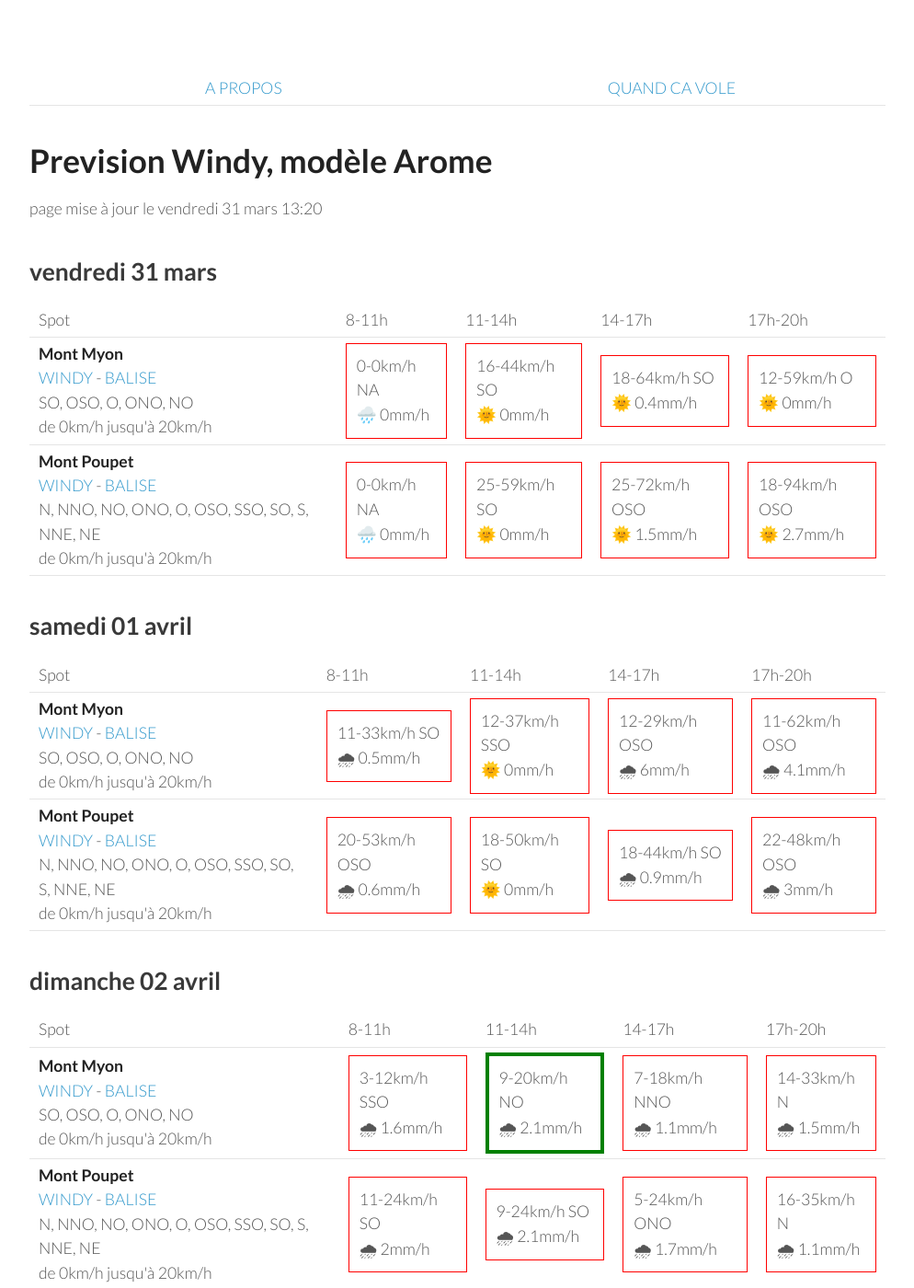
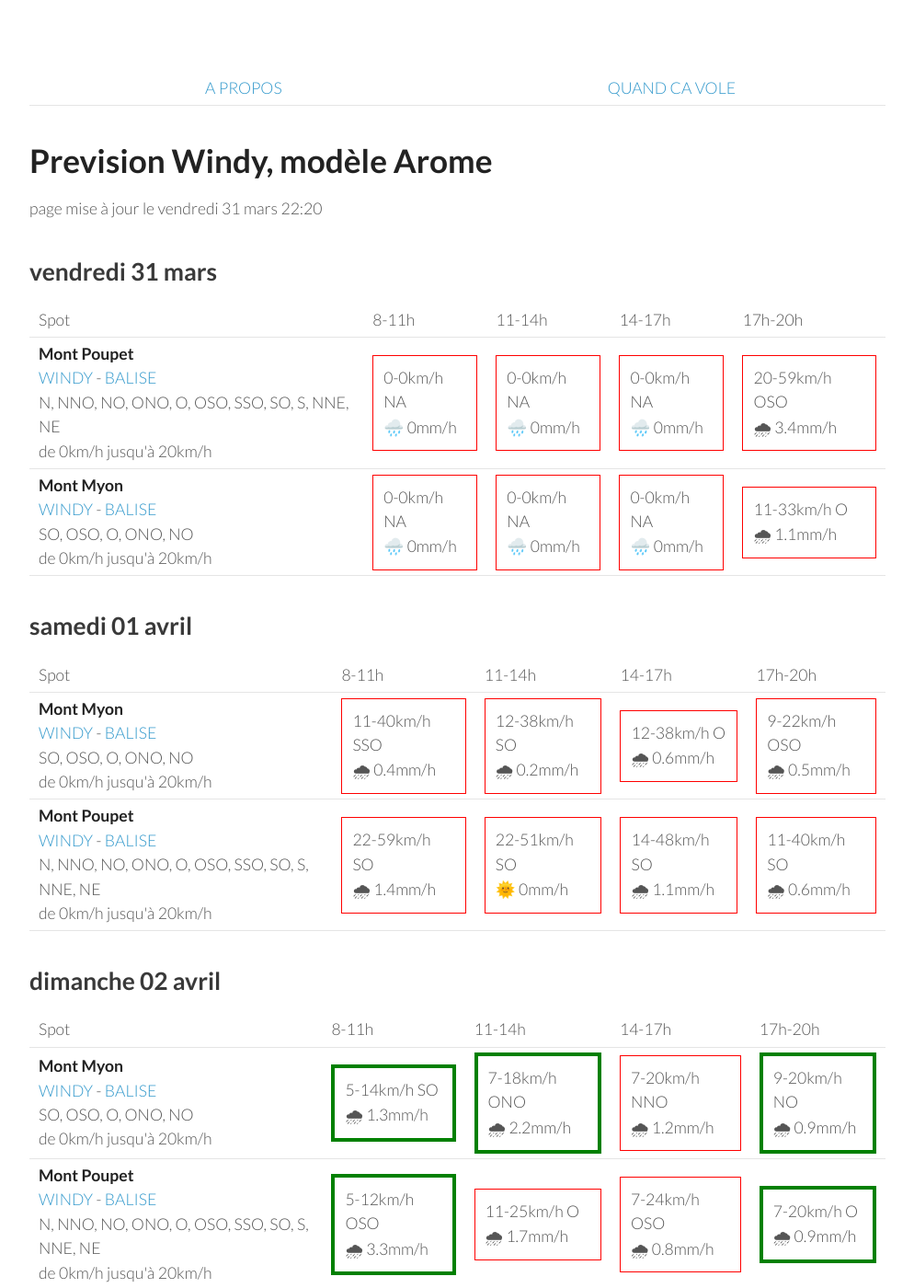
Before and after one commit to parapente-dans-le-nord/parapente-dans-le-nord.github.io, a Jekyll site: the page built from jura.markdown, in a window 1280 px wide and 1400 px high. Shown: the whole window at 92% size, without its empty margins (26-1020 px from the left). Built offline with Jekyll 4.4.1, drawn with Linux system fonts in a browser that asks for light colours; some of the changed text lies outside the part shown.

Commit message:
update index.markdown

```diff
--- a/jura.markdown
+++ b/jura.markdown
@@ -7,7 +7,7 @@ title:  "Tous les spots"
 {: .links}
 
 # Prevision Windy, modèle Arome
-page mise à jour le vendredi 31 mars 13:20
+page mise à jour le vendredi 31 mars 22:20
 
 ## vendredi 31 mars
 
@@ -22,21 +22,21 @@ page mise à jour le vendredi 31 mars 13:20
       <td>17h-20h</td>
     </tr>
 <tr>
+        <td><strong>Mont Poupet</strong><br><a href="https://windy.com/46.970/5.876?46.541,5.876,8">WINDY</a> - <span class=""><a href="http://www.balisemeteo.com/balise.php?idBalise=92">BALISE</a> </span><br> <span class="vent-favorable">N, NNO, NO, ONO, O, OSO, SSO, SO, S, NNE, NE</span><br><span class="force-vent">de 0km/h jusqu'à 20km/h</span> </td>
+
+            <td><div class="not-flyable"><p>0-0km/h NA</p><p>🌧️ 0mm/h</p></div></td>
+            <td><div class="not-flyable"><p>0-0km/h NA</p><p>🌧️ 0mm/h</p></div></td>
+            <td><div class="not-flyable"><p>0-0km/h NA</p><p>🌧️ 0mm/h</p></div></td>
+            <td><div class="not-flyable"><p>20-59km/h OSO</p><p>🌧 3.4mm/h</p></div></td>
+
+    </tr>
+<tr>
         <td><strong>Mont Myon</strong><br><a href="https://windy.com/46.331/5.397?45.898,5.394,8,m:eWoagj8">WINDY</a> - <span class=""><a href="http://www.balisemeteo.com/balise.php?idBalise=70">BALISE</a> </span><br> <span class="vent-favorable">SO, OSO, O, ONO, NO</span><br><span class="force-vent">de 0km/h jusqu'à 20km/h</span> </td>
 
             <td><div class="not-flyable"><p>0-0km/h NA</p><p>🌧️ 0mm/h</p></div></td>
-            <td><div class="not-flyable"><p>16-44km/h SO</p><p>🌞 0mm/h</p></div></td>
-            <td><div class="not-flyable"><p>18-64km/h SO</p><p>🌞 0.4mm/h</p></div></td>
-            <td><div class="not-flyable"><p>12-59km/h O</p><p>🌞 0mm/h</p></div></td>
-
-    </tr>
-<tr>
-        <td><strong>Mont Poupet</strong><br><a href="https://windy.com/46.970/5.876?46.541,5.876,8">WINDY</a> - <span class=""><a href="http://www.balisemeteo.com/balise.php?idBalise=92">BALISE</a> </span><br> <span class="vent-favorable">N, NNO, NO, ONO, O, OSO, SSO, SO, S, NNE, NE</span><br><span class="force-vent">de 0km/h jusqu'à 20km/h</span> </td>
-
             <td><div class="not-flyable"><p>0-0km/h NA</p><p>🌧️ 0mm/h</p></div></td>
-            <td><div class="not-flyable"><p>25-59km/h SO</p><p>🌞 0mm/h</p></div></td>
-            <td><div class="not-flyable"><p>25-72km/h OSO</p><p>🌞 1.5mm/h</p></div></td>
-            <td><div class="not-flyable"><p>18-94km/h OSO</p><p>🌞 2.7mm/h</p></div></td>
+            <td><div class="not-flyable"><p>0-0km/h NA</p><p>🌧️ 0mm/h</p></div></td>
+            <td><div class="not-flyable"><p>11-33km/h O</p><p>🌧 1.1mm/h</p></div></td>
 
     </tr>
 
@@ -58,20 +58,20 @@ page mise à jour le vendredi 31 mars 13:20
 <tr>
         <td><strong>Mont Myon</strong><br><a href="https://windy.com/46.331/5.397?45.898,5.394,8,m:eWoagj8">WINDY</a> - <span class=""><a href="http://www.balisemeteo.com/balise.php?idBalise=70">BALISE</a> </span><br> <span class="vent-favorable">SO, OSO, O, ONO, NO</span><br><span class="force-vent">de 0km/h jusqu'à 20km/h</span> </td>
 
-            <td><div class="not-flyable"><p>11-33km/h SO</p><p>🌧 0.5mm/h</p></div></td>
-            <td><div class="not-flyable"><p>12-37km/h SSO</p><p>🌞 0mm/h</p></div></td>
-            <td><div class="not-flyable"><p>12-29km/h OSO</p><p>🌧 6mm/h</p></div></td>
-            <td><div class="not-flyable"><p>11-62km/h OSO</p><p>🌧 4.1mm/h</p></div></td>
+            <td><div class="not-flyable"><p>11-40km/h SSO</p><p>🌧 0.4mm/h</p></div></td>
+            <td><div class="not-flyable"><p>12-38km/h SO</p><p>🌧 0.2mm/h</p></div></td>
+            <td><div class="not-flyable"><p>12-38km/h O</p><p>🌧 0.6mm/h</p></div></td>
+            <td><div class="not-flyable"><p>9-22km/h OSO</p><p>🌧 0.5mm/h</p></div></td>
 
 
     </tr>
 <tr>
         <td><strong>Mont Poupet</strong><br><a href="https://windy.com/46.970/5.876?46.541,5.876,8">WINDY</a> - <span class=""><a href="http://www.balisemeteo.com/balise.php?idBalise=92">BALISE</a> </span><br> <span class="vent-favorable">N, NNO, NO, ONO, O, OSO, SSO, SO, S, NNE, NE</span><br><span class="force-vent">de 0km/h jusqu'à 20km/h</span> </td>
 
-            <td><div class="not-flyable"><p>20-53km/h OSO</p><p>🌧 0.6mm/h</p></div></td>
-            <td><div class="not-flyable"><p>18-50km/h SO</p><p>🌞 0mm/h</p></div></td>
-            <td><div class="not-flyable"><p>18-44km/h SO</p><p>🌧 0.9mm/h</p></div></td>
-            <td><div class="not-flyable"><p>22-48km/h OSO</p><p>🌧 3mm/h</p></div></td>
+            <td><div class="not-flyable"><p>22-59km/h SO</p><p>🌧 1.4mm/h</p></div></td>
+            <td><div class="not-flyable"><p>22-51km/h SO</p><p>🌞 0mm/h</p></div></td>
+            <td><div class="not-flyable"><p>14-48km/h SO</p><p>🌧 1.1mm/h</p></div></td>
+            <td><div class="not-flyable"><p>11-40km/h SO</p><p>🌧 0.6mm/h</p></div></td>
 
 
     </tr>
@@ -94,20 +94,20 @@ page mise à jour le vendredi 31 mars 13:20
 <tr>
         <td><strong>Mont Myon</strong><br><a href="https://windy.com/46.331/5.397?45.898,5.394,8,m:eWoagj8">WINDY</a> - <span class=""><a href="http://www.balisemeteo.com/balise.php?idBalise=70">BALISE</a> </span><br> <span class="vent-favorable">SO, OSO, O, ONO, NO</span><br><span class="force-vent">de 0km/h jusqu'à 20km/h</span> </td>
 
-            <td><div class="not-flyable"><p>3-12km/h SSO</p><p>🌧 1.6mm/h</p></div></td>
-            <td><div class="flyable"><p>9-20km/h NO</p><p>🌧 2.1mm/h</p></div></td>
-            <td><div class="not-flyable"><p>7-18km/h NNO</p><p>🌧 1.1mm/h</p></div></td>
-            <td><div class="not-flyable"><p>14-33km/h N</p><p>🌧 1.5mm/h</p></div></td>
+            <td><div class="flyable"><p>5-14km/h SO</p><p>🌧 1.3mm/h</p></div></td>
+            <td><div class="flyable"><p>7-18km/h ONO</p><p>🌧 2.2mm/h</p></div></td>
+            <td><div class="not-flyable"><p>7-20km/h NNO</p><p>🌧 1.2mm/h</p></div></td>
+            <td><div class="flyable"><p>9-20km/h NO</p><p>🌧 0.9mm/h</p></div></td>
 
 
     </tr>
 <tr>
         <td><strong>Mont Poupet</strong><br><a href="https://windy.com/46.970/5.876?46.541,5.876,8">WINDY</a> - <span class=""><a href="http://www.balisemeteo.com/balise.php?idBalise=92">BALISE</a> </span><br> <span class="vent-favorable">N, NNO, NO, ONO, O, OSO, SSO, SO, S, NNE, NE</span><br><span class="force-vent">de 0km/h jusqu'à 20km/h</span> </td>
 
-            <td><div class="not-flyable"><p>11-24km/h SO</p><p>🌧 2mm/h</p></div></td>
-            <td><div class="not-flyable"><p>9-24km/h SO</p><p>🌧 2.1mm/h</p></div></td>
-            <td><div class="not-flyable"><p>5-24km/h ONO</p><p>🌧 1.7mm/h</p></div></td>
-            <td><div class="not-flyable"><p>16-35km/h N</p><p>🌧 1.1mm/h</p></div></td>
+            <td><div class="flyable"><p>5-12km/h OSO</p><p>🌧 3.3mm/h</p></div></td>
+            <td><div class="not-flyable"><p>11-25km/h O</p><p>🌧 1.7mm/h</p></div></td>
+            <td><div class="not-flyable"><p>7-24km/h OSO</p><p>🌧 0.8mm/h</p></div></td>
+            <td><div class="flyable"><p>7-20km/h O</p><p>🌧 0.9mm/h</p></div></td>
 
 
     </tr>
@@ -130,20 +130,20 @@ page mise à jour le vendredi 31 mars 13:20
 <tr>
         <td><strong>Mont Poupet</strong><br><a href="https://windy.com/46.970/5.876?46.541,5.876,8">WINDY</a> - <span class=""><a href="http://www.balisemeteo.com/balise.php?idBalise=92">BALISE</a> </span><br> <span class="vent-favorable">N, NNO, NO, ONO, O, OSO, SSO, SO, S, NNE, NE</span><br><span class="force-vent">de 0km/h jusqu'à 20km/h</span> </td>
 
-            <td><div class="not-flyable"><p>18-37km/h NE</p><p>🌞 0mm/h</p></div></td>
-            <td><div class="not-flyable"><p>25-51km/h NE</p><p>🌞 0mm/h</p></div></td>
-            <td><div class="not-flyable"><p>25-57km/h NE</p><p>🌞 0mm/h</p></div></td>
-            <td><div class="not-flyable"><p>24-57km/h NE</p><p>🌞 0mm/h</p></div></td>
+            <td><div class="not-flyable"><p>12-27km/h NE</p><p>🌞 0mm/h</p></div></td>
+            <td><div class="not-flyable"><p>18-42km/h NE</p><p>🌞 0mm/h</p></div></td>
+            <td><div class="not-flyable"><p>24-53km/h NE</p><p>🌞 0mm/h</p></div></td>
+            <td><div class="not-flyable"><p>25-55km/h NE</p><p>🌞 0mm/h</p></div></td>
 
 
     </tr>
 <tr>
         <td><strong>Mont Myon</strong><br><a href="https://windy.com/46.331/5.397?45.898,5.394,8,m:eWoagj8">WINDY</a> - <span class=""><a href="http://www.balisemeteo.com/balise.php?idBalise=70">BALISE</a> </span><br> <span class="vent-favorable">SO, OSO, O, ONO, NO</span><br><span class="force-vent">de 0km/h jusqu'à 20km/h</span> </td>
 
-            <td><div class="not-flyable"><p>16-33km/h N</p><p>🌞 0mm/h</p></div></td>
-            <td><div class="not-flyable"><p>22-48km/h NNE</p><p>🌞 0mm/h</p></div></td>
-            <td><div class="not-flyable"><p>24-51km/h NNE</p><p>🌞 0mm/h</p></div></td>
-            <td><div class="not-flyable"><p>24-53km/h NNE</p><p>🌞 0mm/h</p></div></td>
+            <td><div class="not-flyable"><p>14-29km/h N</p><p>🌞 0mm/h</p></div></td>
+            <td><div class="not-flyable"><p>18-40km/h NNE</p><p>🌞 0mm/h</p></div></td>
+            <td><div class="not-flyable"><p>22-50km/h N</p><p>🌞 0mm/h</p></div></td>
+            <td><div class="not-flyable"><p>24-53km/h N</p><p>🌞 0mm/h</p></div></td>
 
 
     </tr>
@@ -164,22 +164,22 @@ page mise à jour le vendredi 31 mars 13:20
       <td>17h-20h</td>
     </tr>
 <tr>
-        <td><strong>Mont Poupet</strong><br><a href="https://windy.com/46.970/5.876?46.541,5.876,8">WINDY</a> - <span class=""><a href="http://www.balisemeteo.com/balise.php?idBalise=92">BALISE</a> </span><br> <span class="vent-favorable">N, NNO, NO, ONO, O, OSO, SSO, SO, S, NNE, NE</span><br><span class="force-vent">de 0km/h jusqu'à 20km/h</span> </td>
+        <td><strong>Mont Myon</strong><br><a href="https://windy.com/46.331/5.397?45.898,5.394,8,m:eWoagj8">WINDY</a> - <span class=""><a href="http://www.balisemeteo.com/balise.php?idBalise=70">BALISE</a> </span><br> <span class="vent-favorable">SO, OSO, O, ONO, NO</span><br><span class="force-vent">de 0km/h jusqu'à 20km/h</span> </td>
 
-            <td><div class="not-flyable"><p>11-27km/h NE</p><p>🌞 0mm/h</p></div></td>
-            <td><div class="not-flyable"><p>14-35km/h NNE</p><p>🌞 0mm/h</p></div></td>
-            <td><div class="not-flyable"><p>18-40km/h NNE</p><p>🌞 0mm/h</p></div></td>
-            <td><div class="not-flyable"><p>16-42km/h NNE</p><p>🌞 0mm/h</p></div></td>
+            <td><div class="not-flyable"><p>3-12km/h NNE</p><p>🌞 0mm/h</p></div></td>
+            <td><div class="flyable"><p>7-20km/h NO</p><p>🌞 0mm/h</p></div></td>
+            <td><div class="not-flyable"><p>14-37km/h N</p><p>🌞 0mm/h</p></div></td>
+            <td><div class="not-flyable"><p>22-46km/h N</p><p>🌞 0mm/h</p></div></td>
 
 
     </tr>
 <tr>
-        <td><strong>Mont Myon</strong><br><a href="https://windy.com/46.331/5.397?45.898,5.394,8,m:eWoagj8">WINDY</a> - <span class=""><a href="http://www.balisemeteo.com/balise.php?idBalise=70">BALISE</a> </span><br> <span class="vent-favorable">SO, OSO, O, ONO, NO</span><br><span class="force-vent">de 0km/h jusqu'à 20km/h</span> </td>
+        <td><strong>Mont Poupet</strong><br><a href="https://windy.com/46.970/5.876?46.541,5.876,8">WINDY</a> - <span class=""><a href="http://www.balisemeteo.com/balise.php?idBalise=92">BALISE</a> </span><br> <span class="vent-favorable">N, NNO, NO, ONO, O, OSO, SSO, SO, S, NNE, NE</span><br><span class="force-vent">de 0km/h jusqu'à 20km/h</span> </td>
 
-            <td><div class="not-flyable"><p>7-16km/h NNE</p><p>🌞 0mm/h</p></div></td>
-            <td><div class="not-flyable"><p>11-27km/h NNO</p><p>🌞 0mm/h</p></div></td>
-            <td><div class="not-flyable"><p>18-42km/h N</p><p>🌞 0mm/h</p></div></td>
-            <td><div class="not-flyable"><p>20-44km/h N</p><p>🌞 0mm/h</p></div></td>
+            <td><div class="not-flyable"><p>12-33km/h NE</p><p>🌞 0mm/h</p></div></td>
+            <td><div class="not-flyable"><p>16-37km/h NNE</p><p>🌞 0mm/h</p></div></td>
+            <td><div class="not-flyable"><p>20-46km/h NNE</p><p>🌞 0mm/h</p></div></td>
+            <td><div class="not-flyable"><p>20-46km/h NNE</p><p>🌞 0mm/h</p></div></td>
 
 
     </tr>
@@ -202,10 +202,10 @@ page mise à jour le vendredi 31 mars 13:20
 <tr>
         <td><strong>Mont Poupet</strong><br><a href="https://windy.com/46.970/5.876?46.541,5.876,8">WINDY</a> - <span class=""><a href="http://www.balisemeteo.com/balise.php?idBalise=92">BALISE</a> </span><br> <span class="vent-favorable">N, NNO, NO, ONO, O, OSO, SSO, SO, S, NNE, NE</span><br><span class="force-vent">de 0km/h jusqu'à 20km/h</span> </td>
 
-            <td><div class="not-flyable"><p>5-14km/h ESE</p><p>🌞 0mm/h</p></div></td>
-            <td><div class="flyable"><p>5-18km/h NNO</p><p>🌞 0mm/h</p></div></td>
-            <td><div class="not-flyable"><p>7-24km/h NNO</p><p>🌞 0mm/h</p></div></td>
-            <td><div class="not-flyable"><p>7-24km/h NNO</p><p>🌞 0mm/h</p></div></td>
+            <td><div class="not-flyable"><p>11-24km/h ENE</p><p>🌞 0mm/h</p></div></td>
+            <td><div class="not-flyable"><p>16-35km/h NE</p><p>🌞 0mm/h</p></div></td>
+            <td><div class="not-flyable"><p>16-38km/h NNE</p><p>🌞 0mm/h</p></div></td>
+            <td><div class="not-flyable"><p>12-38km/h NNE</p><p>🌞 0mm/h</p></div></td>
 
 
     </tr>
@@ -213,9 +213,9 @@ page mise à jour le vendredi 31 mars 13:20
         <td><strong>Mont Myon</strong><br><a href="https://windy.com/46.331/5.397?45.898,5.394,8,m:eWoagj8">WINDY</a> - <span class=""><a href="http://www.balisemeteo.com/balise.php?idBalise=70">BALISE</a> </span><br> <span class="vent-favorable">SO, OSO, O, ONO, NO</span><br><span class="force-vent">de 0km/h jusqu'à 20km/h</span> </td>
 
             <td><div class="not-flyable"><p>7-18km/h NNE</p><p>🌞 0mm/h</p></div></td>
-            <td><div class="not-flyable"><p>11-27km/h N</p><p>🌞 0mm/h</p></div></td>
-            <td><div class="not-flyable"><p>11-31km/h NNO</p><p>🌞 0mm/h</p></div></td>
-            <td><div class="not-flyable"><p>11-31km/h N</p><p>🌞 0mm/h</p></div></td>
+            <td><div class="not-flyable"><p>11-27km/h NNO</p><p>🌞 0mm/h</p></div></td>
+            <td><div class="not-flyable"><p>16-40km/h N</p><p>🌞 0mm/h</p></div></td>
+            <td><div class="not-flyable"><p>16-40km/h N</p><p>🌞 0mm/h</p></div></td>
 
 
     </tr>
```
